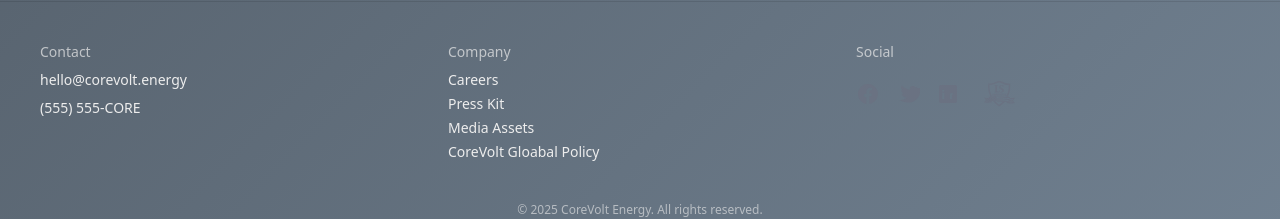
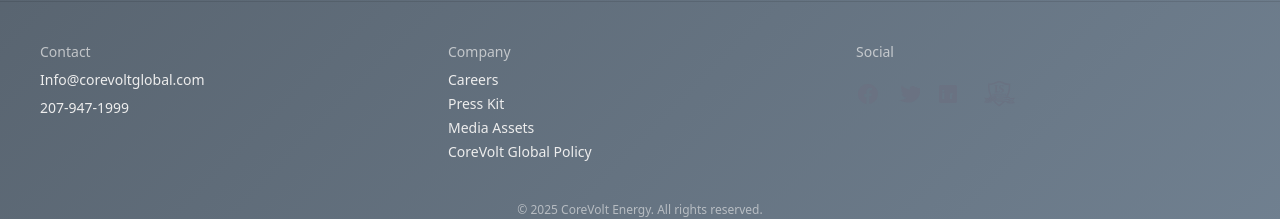
Before and after one commit to redrose4y293/CoreVolt2, a Next.js app: page / in a window 1280 px wide. Shown: the part 9874-10093 px from the top of the page. Built offline with nearby package versions, Linux system fonts and the light colour scheme.

Commit message:
Update Footer.tsx

```diff
--- a/src/components/Footer.tsx
+++ b/src/components/Footer.tsx
@@ -6,8 +6,8 @@
       <div className="mx-auto max-w-[1240px] px-5 py-10 grid gap-6 sm:grid-cols-2 md:grid-cols-3">
         <div className="space-y-2">
           <div className="text-sm text-foreground/70">Contact</div>
-          <div className="text-sm">hello@corevolt.energy</div>
-          <div className="text-sm">(555) 555-CORE</div>
+          <div className="text-sm">Info@corevoltglobal.com</div>
+          <div className="text-sm">207-947-1999</div>
         </div>
         <div className="space-y-2">
           <div className="text-sm text-foreground/70">Company</div>
@@ -15,7 +15,7 @@
             <li><a href="mailto:careers@corevolt.energy" className="hover:underline">Careers</a></li>
             <li><a href="mailto:press@corevolt.energy" className="hover:underline">Press Kit</a></li>
             <li><a href="mailto:media@corevolt.energy" className="hover:underline">Media Assets</a></li>
-            <li><a href="/DOC2.pdf" target="_blank" className="hover:underline">CoreVolt Gloabal Policy</a></li>
+            <li><a href="/DOC2.pdf" target="_blank" className="hover:underline">CoreVolt Global Policy</a></li>
           </ul>
         </div>
         <div className="space-y-2">
```
